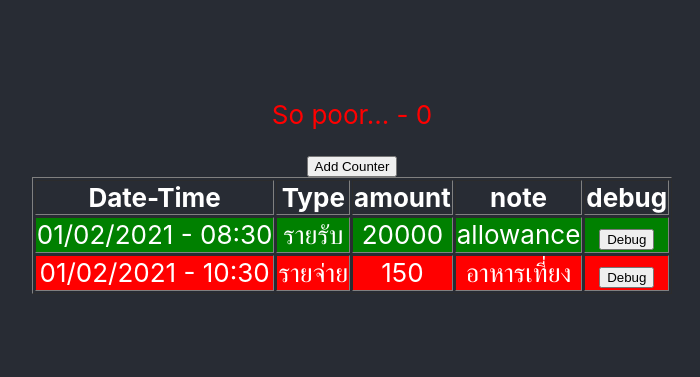
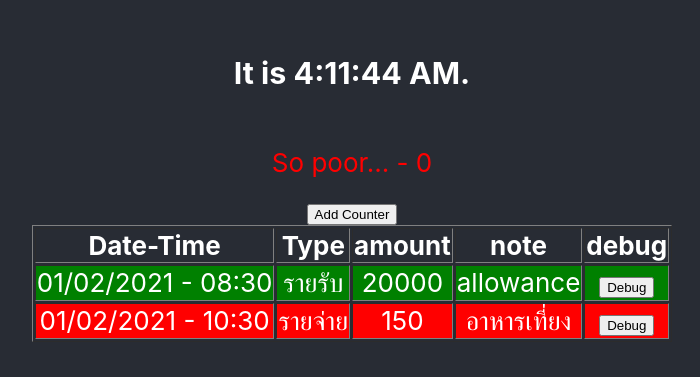
Before and after one commit to WasinTh/tutorial-react, a React (Create React App) app: page / in a window 1280 px wide. Shown: the part 217-594 px from the top of the page, without its empty margins (288-988 px from the left). Built offline with nearby package versions, Linux system fonts and the light colour scheme.

Commit message:
UseEffect Hook with clock component

```diff
--- a/src/App.js
+++ b/src/App.js
@@ -1,6 +1,7 @@
 import { useState } from 'react';
 import './App.css';
 import TransactionList from "./components/TransactionList";
+import Clock from "./components/Clock";
 
 
 function App() {
@@ -22,6 +23,7 @@ function App() {
   return (
     <div className="App">
       <header className="App-header">
+        <Clock/>
         {counter >= 3 && richGreeting(counter)}
         {counter < 3 && poorGreeting(counter)}
         <button onClick={counterClicked}>Add Counter</button>
--- /dev/null
+++ b/src/components/Clock.js
@@ -0,0 +1,17 @@
+import { useState, useEffect } from 'react';
+
+export default function Clock(props) {
+  const [time, setTime] = useState(new Date());
+
+  useEffect(() => {
+    setInterval(() => {
+      setTime(new Date());
+    }, 1000);
+  }, []);
+
+  return (
+    <h3>
+      It is {time.toLocaleTimeString()}.
+    </h3>
+  )
+}
```
